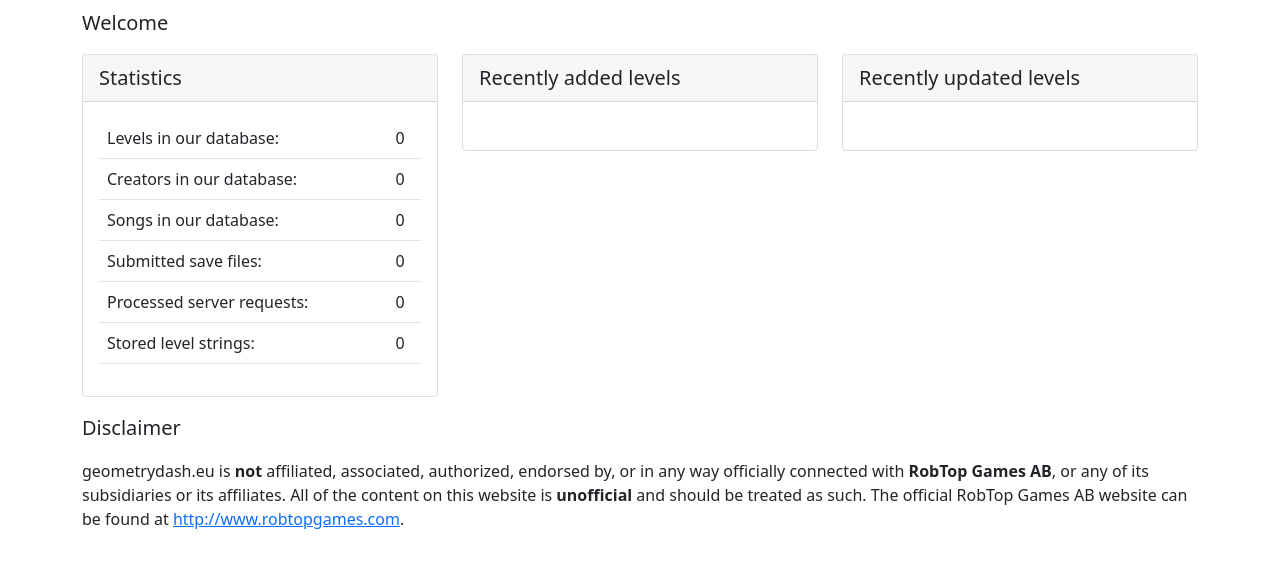
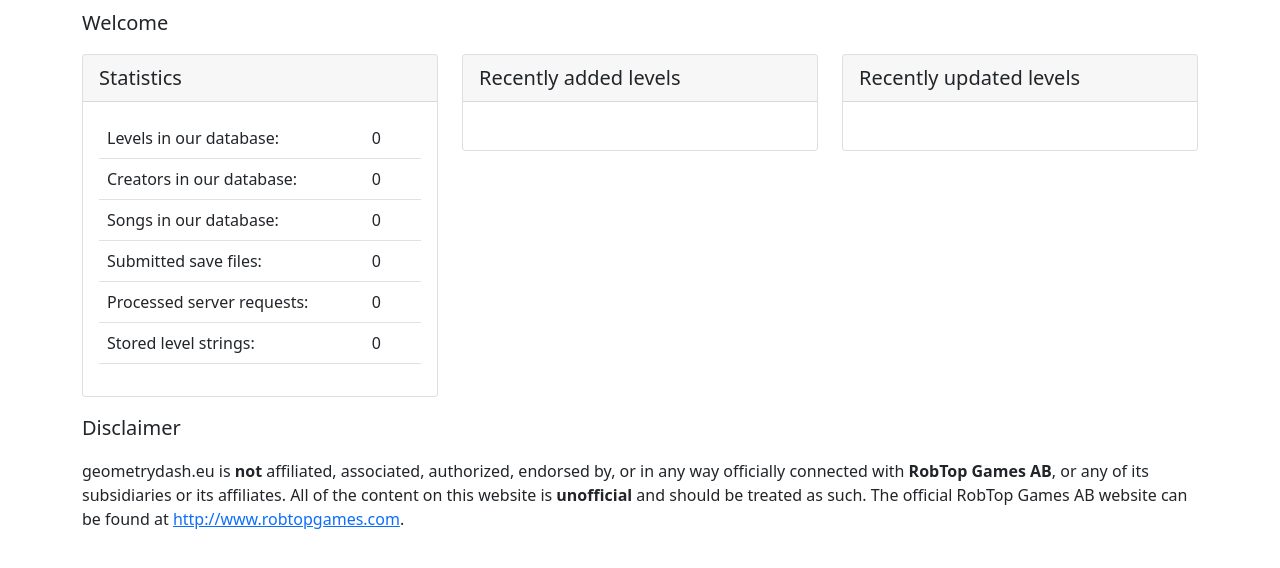
Before and after one commit to Cvolton/GDHistory, a Django app: page / in a window 1280 px wide. Shown: the part 56-624 px from the top of the page. Run offline with Django 3.2, Linux system fonts and the light colour scheme; data that the repository does not hold is empty; parts of the project's set-up code (start-up, migrations or seed data) failed here and were passed over; some libraries are stand-ins or nearby versions.

Commit message:
Align stats to the right, add commas

```diff
--- a/history/templates/index.html
+++ b/history/templates/index.html
@@ -1,6 +1,14 @@
 {% extends "base.html" %}
 {% block title %}Home{% endblock title %}
 {% block content %}
+<style>
+	.right {
+		text-align: right;
+	}
+	.right > span {
+		margin-right: 2em;
+	}
+</style>
 <div class="row">
 	<p class="lead">Welcome</p>
 </div>
@@ -15,27 +23,27 @@
 					<tbody>
 						<tr>
 							<td>Levels in our database:</td>
-							<td><span id="level-count"></span></td>
+							<td class="right"><span id="level-count"></span></td>
 						</tr>
 						<tr>
 							<td>Creators in our database:</td>
-							<td><span id="gduser-count"></span></td>
+							<td class="right"><span id="gduser-count"></span></td>
 						</tr>
 						<tr>
 							<td>Songs in our database:</td>
-							<td><span id="song-count"></span></td>
+							<td class="right"><span id="song-count"></span></td>
 						</tr>
 						<tr>
 							<td>Submitted save files:</td>
-							<td><span id="save-count"></span></td>
+							<td  class="right"><span id="save-count"></span></td>
 						</tr>
 						<tr>
 							<td>Processed server requests:</td>
-							<td><span id="request-count"></span></td>
+							<td class="right"><span id="request-count"></span></td>
 						</tr>
 						<tr>
 							<td>Stored level strings:</td>
-							<td><span id="level-string-count"></span></td>
+							<td class="right"><span id="level-string-count"></span></td>
 						</tr>
 					</tbody>
 				</table>
@@ -87,13 +95,17 @@
 </div>
 
 <script type="text/javascript">
+	function numberWithCommas(x) {
+	    return x.toString().replace(/\B(?=(\d{3})+(?!\d))/g, ",");
+	}
+
 	$.getJSON('/api/v1/counts', function(counts) {
-		$('#level-count').append(counts.level_count);
-		$('#song-count').append(counts.song_count);
-		$('#save-count').append(counts.save_count);
-		$('#request-count').append(counts.request_count);
-		$('#level-string-count').append(counts.level_string_count);
-		$('#gduser-count').append(counts.gduser_count);
+		$('#level-count').append(numberWithCommas(counts.level_count));
+		$('#song-count').append(numberWithCommas(counts.song_count));
+		$('#save-count').append(numberWithCommas(counts.save_count));
+		$('#request-count').append(numberWithCommas(counts.request_count));
+		$('#level-string-count').append(numberWithCommas(counts.level_string_count));
+		$('#gduser-count').append(numberWithCommas(counts.gduser_count));
 		//$('#rg-count').append(`<a data-toggle="tooltip" title="Total RG records (including no data): ${counts.rg_total}">${counts.rg_count}</a>`);
 	});
 </script>
```
